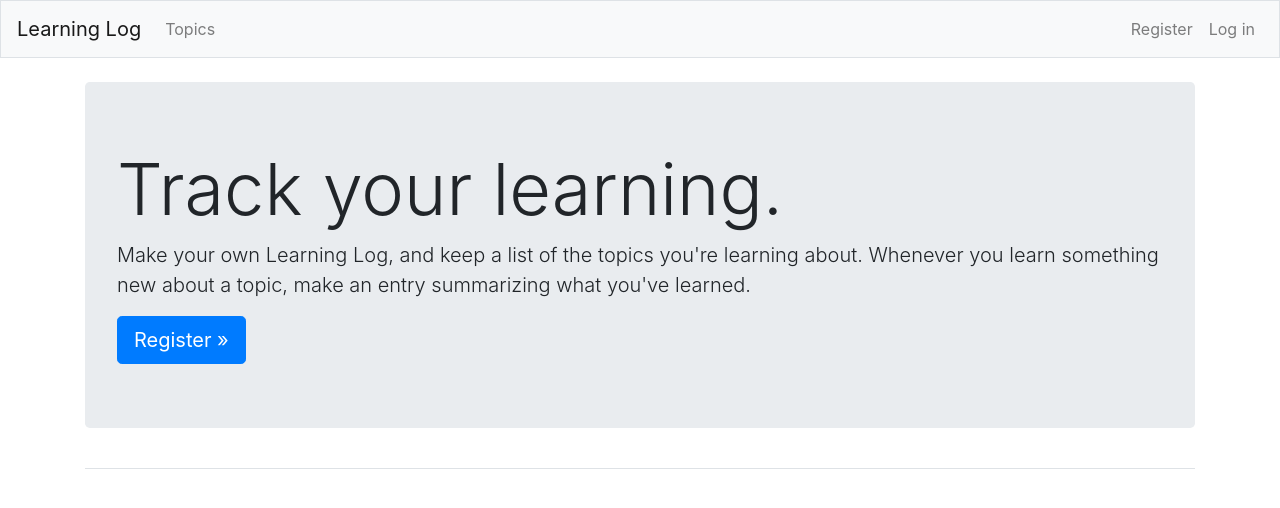
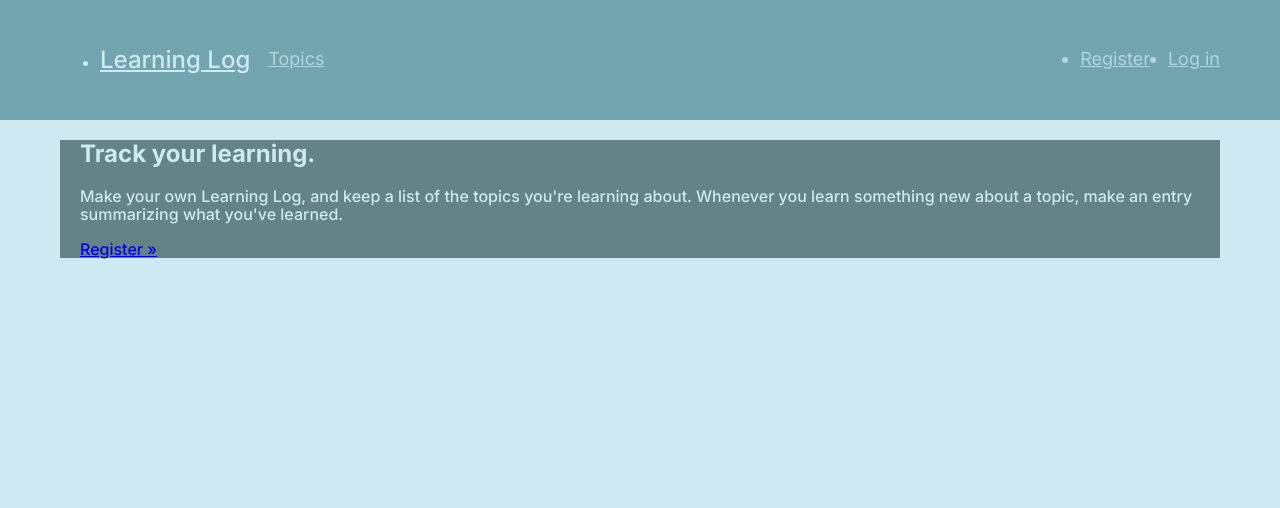
Before and after one commit to Antooon32/learning_log, a Django app: page / in a window 1280 px wide. Shown: the top 508 px of the page. Run offline with Django 5.2, Linux system fonts and the light colour scheme; style sheets or scripts are compiled from the project's sources; some libraries are stand-ins or nearby versions.

Commit message:
base sass

```diff
--- a/learning_logs/templates/learning_logs/base.html
+++ b/learning_logs/templates/learning_logs/base.html
@@ -3,65 +3,84 @@
 
 <!DOCTYPE html>
 <html lang="en">
+
 <head>
     <meta charset="UTF-8">
     <meta name="viewport" content="width=device-width, initial-scale=1.0, shrink-to-fit=no">
     <title>Learning Log</title>
+    <!--! Спочатку нормалізатор -->
+    <!--! завантаження modern-normalize -->
+    <link rel="stylesheet" href="https://cdnjs.cloudflare.com/ajax/libs/modern-normalize/3.0.1/modern-normalize.min.css"
+      integrity="sha512-q6WgHqiHlKyOqslT/lgBgodhd03Wp4BEqKeW6nNtlOY4quzyG3VoQKFrieaCeSnuVseNKRGpGeDU3qPmabCANg=="
+      crossorigin="anonymous" referrerpolicy="no-referrer" />
 
-    {% bootstrap_css %}
-    {% bootstrap_javascript jquery='full' %}
+    <link rel="preconnect" href="https://fonts.googleapis.com">
+    <link rel="preconnect" href="https://fonts.gstatic.com" crossorigin>
+    <link href="https://fonts.googleapis.com/css2?family=Inter:opsz,wght@14..32,100..900&display=swap" rel="stylesheet">
+
+    <!-- {% bootstrap_css %}
+    {% bootstrap_javascript jquery='full' %} -->
 
     {% load compress %} {% compress css %}
     <link rel="stylesheet" type="text/x-scss" href="{% static 'sass/main.scss' %}">
     {% endcompress %}
 
 </head>
+
 <body>
-    <nav class="navbar navbar-expand-md navbar-light bg-light mb-4 border">
-        <a class="navbar-brand" href="{% url 'learning_logs:index' %}">
+    <header class="header">
+        <div class="container">
+            <nav class="nav">
+                <ul class="nav-list">
+                    <li class="nav-list__item">
+                        <a class="logo" href="{% url 'learning_logs:index' %}">
                             Learning Log
                         </a>
+                    </li>
 
-        <button class="navbar-toggler" type="button" data-toggle="collapse"
-            data-target="#navbarCollapse" aria-controls="navbarCollapse"
-            aria-expanded="false" aria-label="Toggle navigation">
-        <span class="navbar-toggler-icon"></span>
-        </button>
-        <div class="collapse navbar-collapse" id="navbarCollapse">
-            <ul class="navbar-nav mr-auto">
-                <li class="nav-item">
-                    <a class="nav-link" href="{% url 'learning_logs:topics' %}">
+                    <li class="nav-list__item">
+                        <a class="nav-list__link" href="{% url 'learning_logs:topics' %}">
                             Topics
                         </a>
                     </li>
                 </ul>
-            <ul class="navbar-nav ml-auto">
+
+                <button class="burger-open" type="button" aria-controls="navbarCollapse" aria-expanded="false"
+                    aria-label="Toggle navigation">
+                    <span class="burger-open-span"></span>
+                </button>
+
+                <div class="block-authenticated">
+                    <ul class="block-authenticated-list">
                         {% if user.is_authenticated %}
-                    <li class="nav-item">
-                        <span class="navbar-text">Hello, {{ user.username }}.</span>
+                        <li class="block-authenticated-list__item">
+                            <span class="block-authenticated-list__text">Hello, {{ user.username }}.</span>
                         </li>
-                    <li class="nav-item" style="display: flex; align-items: center; margin-left: 15px;">
-                        <form action="{% url 'users:logout' %}" method="post" style="display:inline;">
+                        <li class="block-authenticated-list__item">
+                            <form action="{% url 'users:logout' %}" method="post"
+                                class="block-authenticated-list__form">
                                 {% csrf_token %}
-                            <button type="submit" class="nav-link btn btn-link" style="padding: 0; border: none; background: none;">
+                                <button type="submit" class="block-authenticated-list__button">
                                     Log out
                                 </button>
                             </form>
                         </li>
                         {% else %}
-                    <li class="nav-item">
-                        <a class="nav-link" href="{% url 'users:register' %}">Register</a>
+                        <li class="block-authenticated-list__item">
+                            <a class="block-authenticated-list__link" href="{% url 'users:register' %}">Register</a>
                         </li>
-                    <li class="nav-item">
-                        <a class="nav-link" href="{% url 'users:login' %}">Log in</a>
+                        <li class="block-authenticated-list__item">
+                            <a class="block-authenticated-list__link" href="{% url 'users:login' %}">Log in</a>
                         </li>
                         {% endif %}
                     </ul>
                 </div>
             </nav>
+        </div>
+    </header>
 
     <main role="main" class="container">
-        <div class="pb-2 mb-2 border-bottom">
+        <div class="block_page_header">
             {% block page_header %}{% endblock page_header %}
         </div>
         <div>
@@ -69,6 +88,7 @@
         </div>
     </main>
 
-    <script src="{% static 'js/textarea_resizer.js' %}"></script>
+    {% block js_files %}{% endblock js_files %}
 </body>
+
 </html>
--- a/learning_logs/templates/learning_logs/edit_entry.html
+++ b/learning_logs/templates/learning_logs/edit_entry.html
@@ -19,3 +19,7 @@
     </form>
 
 {% endblock container %}
+
+{% block js_files %}
+    <script src="{% static 'js/textarea_resizer.js' %}"></script>
+{% endblock js_files %}
--- a/learning_logs/templates/learning_logs/index.html
+++ b/learning_logs/templates/learning_logs/index.html
@@ -1,7 +1,8 @@
 {% extends "learning_logs/base.html" %}
 
 {% block page_header %}
-    <div class="jumbotron">
+    <section class="hero">
+    <div class="container">
         <h1 class="display-3">Track your learning.</h1>
 
         <p class="lead">
@@ -17,4 +18,5 @@
                 role="button">Register &raquo;</a>
         {% endif %}
     </div>
+    </section>
 {% endblock page_header %}
--- a/learning_logs/templates/learning_logs/new_entry.html
+++ b/learning_logs/templates/learning_logs/new_entry.html
@@ -22,3 +22,7 @@
     </div>
 
 {% endblock container %}
+
+{% block js_files %}
+    <script src="{% static 'js/textarea_resizer.js' %}"></script>
+{% endblock js_files %}
--- a/static/sass/base/_common.scss
+++ b/static/sass/base/_common.scss
@@ -1,3 +1,10 @@
 html {
     scroll-behavior: smooth;
 }
+
+body {
+    background-color: get-var(main__first);
+    font-family: $family;
+    color: get-var(main__first);
+    font-weight: 500;
+}
--- a/static/sass/components/_containers.scss
+++ b/static/sass/components/_containers.scss
@@ -0,0 +1,24 @@
+.container {
+    width: 100%;
+    min-width: 375px;
+    max-width: 1200px;
+    padding: 0 20px;
+    margin: 0 auto;
+    // outline: 1px solid tomato;
+
+    //! Медіа-запити
+    @media screen and (min-width: getBreakPoint(mobile)) {
+        width: getBreakPoint(mobile);
+        // outline: 1px solid green;
+    }
+
+    @media screen and (min-width: getBreakPoint(tablet)) {
+        width: getBreakPoint(tablet);
+        // outline: 1px solid green;
+    }
+
+    @media screen and (min-width: getBreakPoint(desktop)) {
+        width: getBreakPoint(desktop);
+        // outline: 1px solid green;
+    }
+}
--- a/static/sass/layout/base.scss
+++ b/static/sass/layout/base.scss
@@ -0,0 +1,111 @@
+.header {
+    background-color: get-var(main__second);
+    // height: 100px;
+    padding-top: 30px;
+    padding-bottom: 30px;
+
+    // .container {
+    //     display: flex;
+    //     align-items: center;
+    // }
+
+    .nav {
+        display: flex;
+        flex-direction: row;
+        justify-content: space-between;
+        align-items: center;
+
+        .nav-list {
+            @media screen and (min-width: getBreakPoint(tablet)) {
+                display: flex;
+                gap: 18px;
+                align-items: center;
+            }
+
+            &__item:nth-child(2) {
+                display: none;
+
+                @media screen and (min-width: getBreakPoint(tablet)) {
+                    display: block;
+                }
+            }
+
+            &__link {
+                color: get_var(text__second);
+                font-size: 18px;
+                font-weight: 400;
+            }
+        }
+    }
+
+    .logo {
+        font-size: 24px;
+        color: get-var(main__first);
+    }
+
+    .block-authenticated {
+        display: none;
+
+        @media screen and (min-width: getBreakPoint("tablet")) {
+            display: flex;
+        }
+
+        .block-authenticated-list {
+            display: flex;
+            align-items: center;
+            gap: 18px;
+            font-size: 18px;
+            font-weight: 400;
+            color: get_var(text__second);
+
+            &__button {
+                color: get-var(text__first);
+                font-weight: 500;
+                cursor: pointer;
+            }
+
+            &__link {
+                color: get_var(text__second);
+            }
+        }
+    }
+
+    .burger-open {
+        width: 40px;
+        // height: 28px;
+        display: flex;
+        justify-content: center;
+        align-items: center;
+
+        .burger-open-span {
+            width: 100%;
+            height: 4px;
+            border-radius: 4px;
+            background-color: get-var(main__first);
+        }
+
+        .burger-open-span::before {
+            content: '';
+            display: block;
+            margin-top: -7px;
+            background-color: get-var(main__first);
+            width: 100%;
+            height: 4px;
+            border-radius: 4px;
+        }
+
+        .burger-open-span::after {
+            content: '';
+            display: block;
+            margin-top: 10px;
+            background-color: get-var(main__first);
+            width: 100%;
+            height: 4px;
+            border-radius: 4px;
+        }
+
+        @media screen and (min-width: getBreakPoint(tablet)) {
+            display: none;
+        }
+    }
+}
--- a/static/sass/layout/index.scss
+++ b/static/sass/layout/index.scss
@@ -0,0 +1,3 @@
+.hero {
+    background-color: get-var(main__third);
+}
--- a/static/sass/main.scss
+++ b/static/sass/main.scss
@@ -5,7 +5,6 @@
 @import "./base/common";
 @import "./components/containers";
 @import "./components/loader";
-@import "./components/logo";
 @import "./layout/base";
 @import "./layout/delete_entry_and_topic_confirm.scss";
 @import "./layout/edit_entry.scss";
--- a/static/sass/utilits/_breakpoints.scss
+++ b/static/sass/utilits/_breakpoints.scss
@@ -1,11 +1,11 @@
 //? ==============  var-02.map-get (break-points) ==============
-// $break-points: (
-//     mobile: 320px,
-//     tablet: 768px,
-//     desktop: 1280px,
-// );
+$break-points: (
+    mobile: 375px,
+    tablet: 768px,
+    desktop: 1200px,
+);
 
 //? ======== var-03.map-get --> getBreakPoint  (break-points) ========
-// @function getBreakPoint($key) {
-//     @return map-get($break-points, $key);
-// }
+@function getBreakPoint($key) {
+    @return map-get($break-points, $key);
+}
--- a/static/sass/utilits/_variables.scss
+++ b/static/sass/utilits/_variables.scss
@@ -1,21 +1,59 @@
-@use "sass:string";
+// @use "sass:string"; не працює
 
+$family: "Inter";
 
+$main: (
+    first: #cfe9f2,
+    second: rgba(22, 99, 111, 0.5),
+    third: #658288,
+);
 
-// @function get-var($variable-name) {
-//   $parts: string.split($variable-name, '__');
-//   $prefix: nth($parts, 1);
-//   $key: nth($parts, 2);
+$text: (
+    first: rgba(255, 0, 0, 0.7),
+    second: rgba(207, 233, 242, 0.7),
+);
 
-//   @if not map-has-key($var-maps, $prefix) {
-//     @error "Невідомий префікс '#{$prefix}' для змінної '#{$variable-name}'. Допустимі префікси: #{map-keys($var-maps)}.";
-//   }
+$hover: (
+    first: rgba(101, 130, 136, 0.8),
+    second: rgba(101, 130, 136, 0.6),
+    third: rgba(207, 233, 242, 0.5),
+);
 
-//   $target-map: map-get($var-maps, $prefix);
+$var-maps: (
+  "main": $main,
+  "text": $text,
+  "hover": $hover,
+);
 
-//   @if not map-has-key($target-map, $key) {
-//     @error "Ключ '#{$key}' не знайдено в мапі '#{$prefix}'.";
-//   }
+@function str-split($string, $separator) {
+  $split-list: ();
+  $index: str-index($string, $separator);
 
-//   @return map-get($target-map, $key);
-// }
+  @while $index != null {
+    $item: str-slice($string, 1, $index - 1);
+    $split-list: append($split-list, $item);
+    $string: str-slice($string, $index + str-length($separator));
+    $index: str-index($string, $separator);
+  }
+
+  $split-list: append($split-list, $string);
+  @return $split-list;
+}
+
+@function get-var($variable-name) {
+  $parts: str-split($variable-name, '__');
+  $prefix: nth($parts, 1);
+  $key: nth($parts, 2);
+
+  @if not map-has-key($var-maps, $prefix) {
+    @error "Невідомий префікс '#{$prefix}' для змінної '#{$variable-name}'. Допустимі префікси: #{map-keys($var-maps)}.";
+  }
+
+  $target-map: map-get($var-maps, $prefix);
+
+  @if not map-has-key($target-map, $key) {
+    @error "Ключ '#{$key}' не знайдено в мапі '#{$prefix}'.";
+  }
+
+  @return map-get($target-map, $key);
+}
```
Also changed, not shown: static/sass/components/_logo.scss (deleted). Lines whose indentation alone changed are shown as unchanged.
